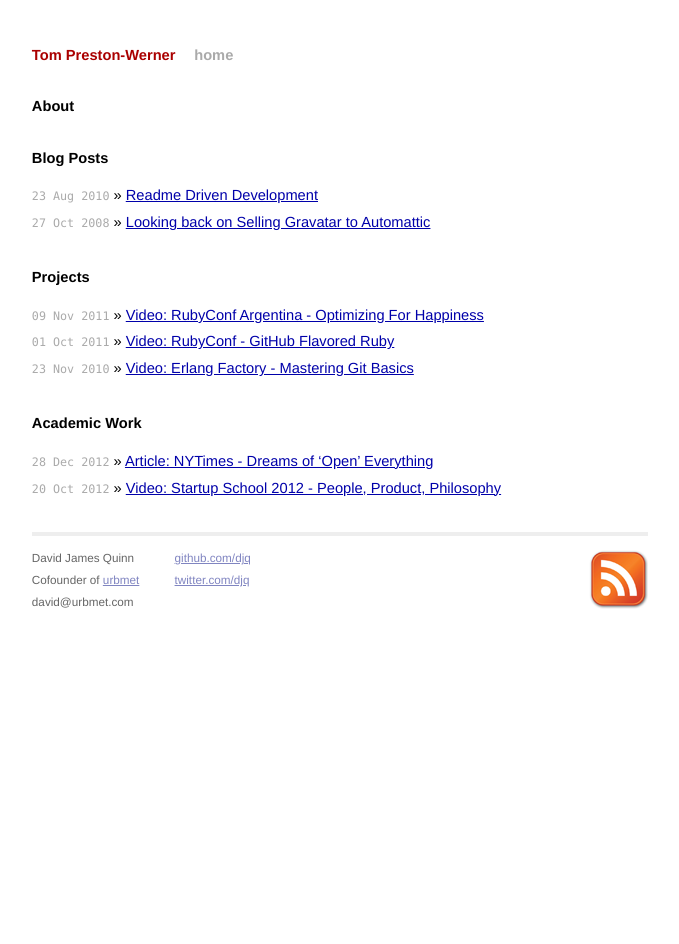
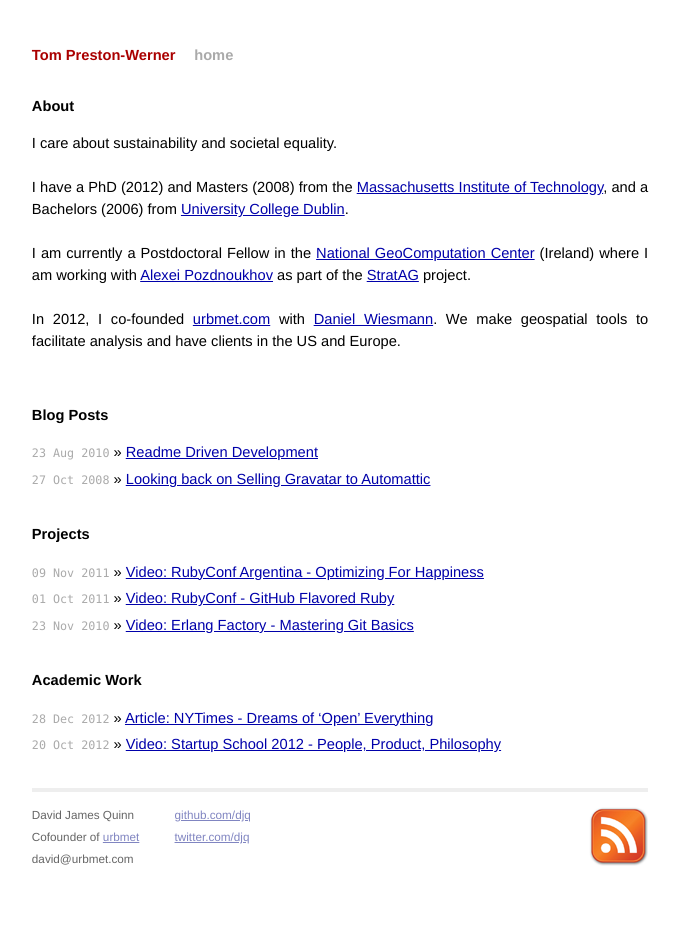
Before and after one commit to djq/djq.github.com, a Jekyll site: the page built from index.html, in a window 1280 px wide. Shown: the whole page, without its empty margins (300-979 px from the left). Built offline with Jekyll 4.4.1, drawn with Linux system fonts in a browser that asks for light colours; Markdown is read by kramdown in place of the engine named in the settings.

Commit message:
changed personal info

```diff
--- a/index.html
+++ b/index.html
@@ -7,6 +7,13 @@
 
    <h1>About</h1>
   <ul class="posts">
+    <p>I care about sustainability and societal equality.<br><br>
+
+     I have a PhD (2012) and Masters (2008) from the <a href="http://mit.edu/">Massachusetts Institute of Technology</a>, and a Bachelors (2006) from <a href="http://ucd.ie">University College Dublin</a>.<br><br>
+
+    I am currently a Postdoctoral Fellow in the <a href="http://ncg.nuim.ie/">National GeoComputation Center</a> (Ireland) where I am working with <a href="http://ncg.nuim.ie/redir.php?action=staff/staff/apozdnoukhov">Alexei Pozdnoukhov</a> as part of the <a href="http://www.stratag.ie/">StratAG</a> project.<br><br>
+
+In 2012, I co-founded <a href="http://urbmet.com">urbmet.com</a> with <a href="http://web.ist.utl.pt/daniel.wiesmann/">Daniel Wiesmann</a>. We make geospatial tools to facilitate analysis and have clients in the US and Europe.<br><br>
 
   </ul>
 
```
